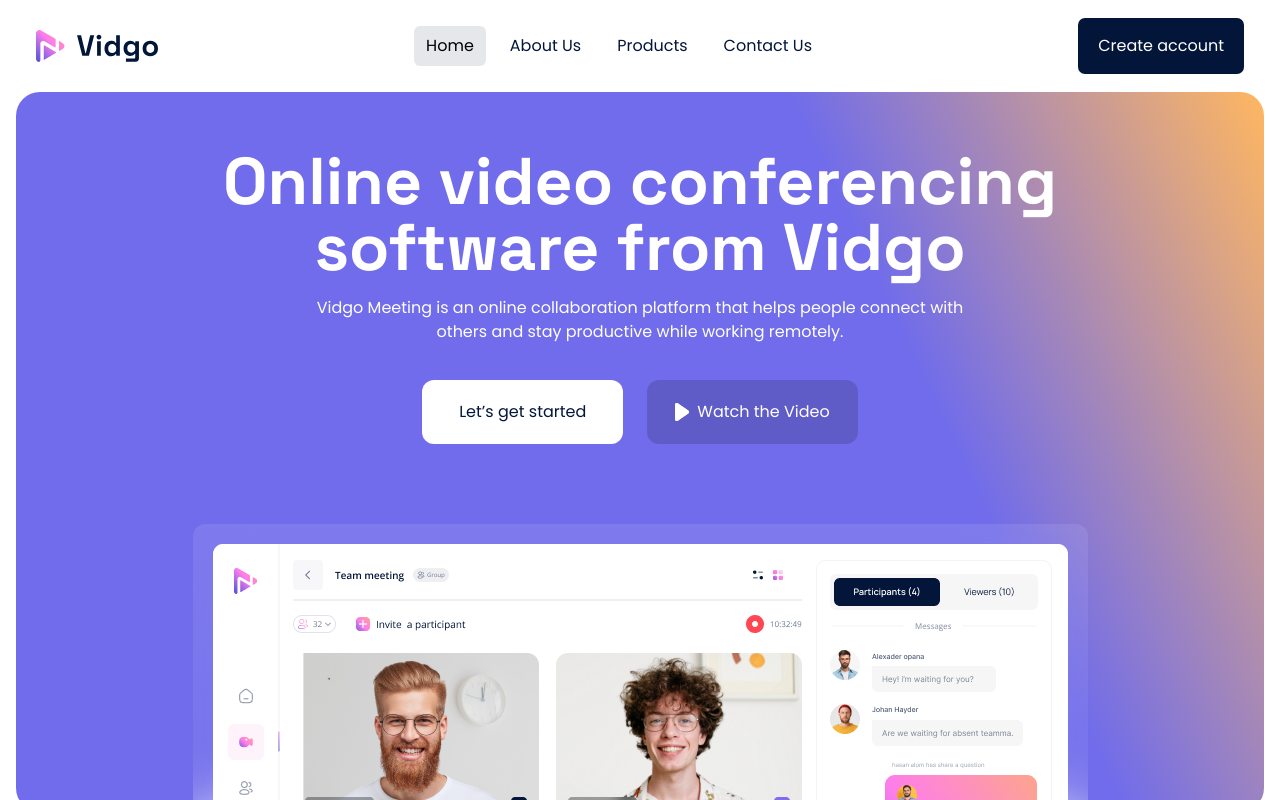
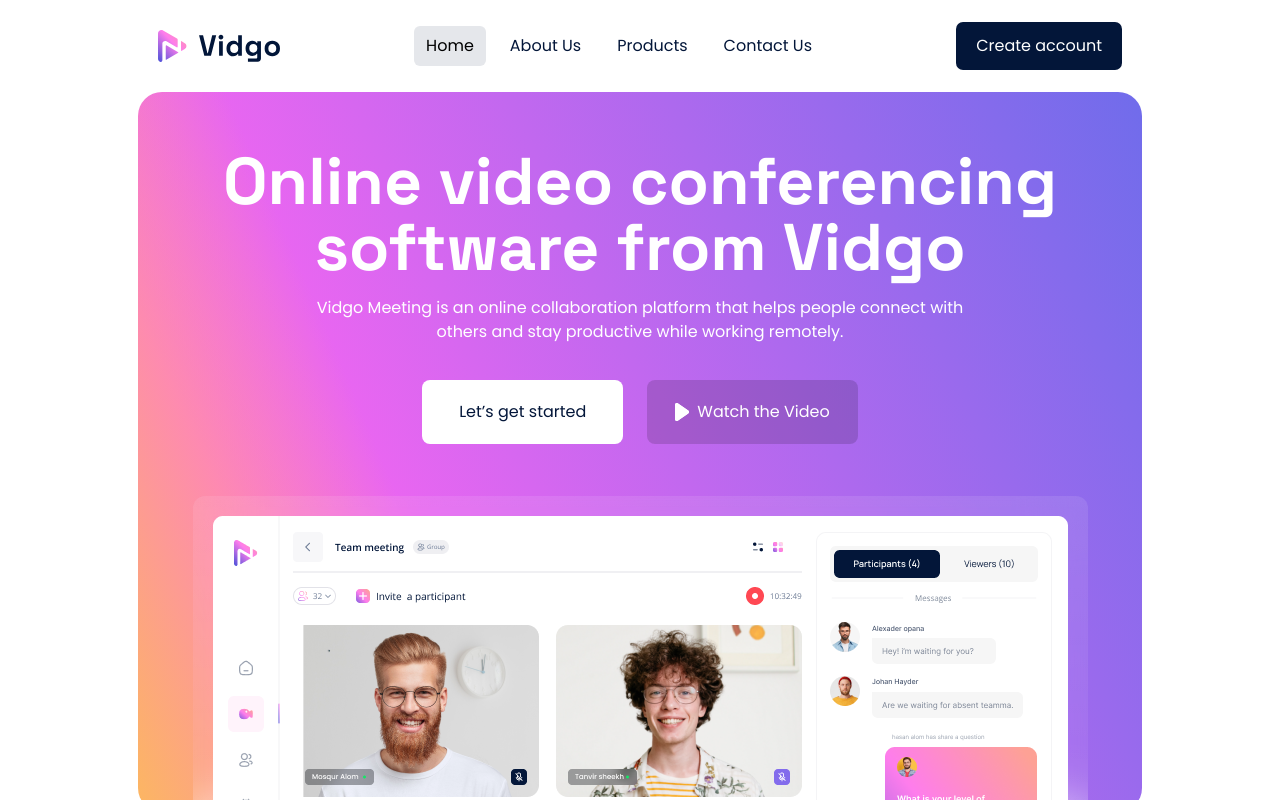
Before and after one commit to webwithyaroo/Vidgo, a React (Vite) app: page / in a window 1280 px wide. Shown: the top 800 px of the page. Built offline with nearby package versions, Linux system fonts and the light colour scheme.

Commit message:
modified home.jsx

```diff
--- a/src/Components/Nav.jsx
+++ b/src/Components/Nav.jsx
@@ -33,17 +33,16 @@ const Nav = () => {
         stiffness: 100,
       }}
       variants={navMotions}
-      className="  max-container flex justify-between items-center h-[92px] px-9 "
+      className=" sticky top-0  z-10  max-container flex justify-between items-center h-[92px] max-sm:h-[60px] px-9 max-[600px]:px-2.5 bg-white"
     >
       <div>
         <img src={logo} width={124} alt="logo" />
       </div>
       <ul
         className={` max-[800px]:navigationLink transform
-          max-[800px]:translate-x-[100%]
-       transition  duration-100 ease-in-out flex gap-3 text-sm ${
-         opened && "max-[800px]:translate-x-[0%]"
-       }`}
+
+       transition  duration-100 ease-in-out flex gap-3 text-sm
+       ${!opened && "max-[800px]:translate-x-[100%]"}`}
       >
         {/* :hidden */}
         {navLinks.map((link, index) => (
@@ -61,19 +60,19 @@ const Nav = () => {
           </li>
         ))}
       </ul>
-      <Buttons className="bg-bgAccent px-5 py-4 text-white max-[800px]:hidden">
+      <Buttons className="bg-bgAccent px-5 py-3 text-white max-[800px]:hidden">
         Create account
       </Buttons>
       <div
-        className="bg-bgAccent p-4  rounded-md  min-[800px]:hidden cursor-pointer"
+        className="bg-bgAccent p-3 relative z-50 rounded-md  min-[800px]:hidden cursor-pointer"
         onClick={handleToggle}
       >
         <img
           src={!opened ? menuBar : times}
           alt="menu"
-          width={24}
-          height={24}
-          className="text-blue-600"
+          width={20}
+          height={20}
+          className=" relative z-50"
         />
       </div>
     </motion.nav>
--- a/src/index.css
+++ b/src/index.css
@@ -13,17 +13,17 @@ img {
 }
 @layer components {
   .max-container {
-    max-width: 1536px;
+    max-width: 1036px;
     margin: 0 auto;
     padding-inline: min(7vw, 1rem);
   }
   .header-gradient {
     background: linear-gradient(
-        245deg,
+        67deg,
         #fcb564 0.67%,
         rgba(251, 111, 255, 0) 30.1%
       ),
-      linear-gradient(67deg, #706ceb 0.07%, #706ceb 82.88%);
+      linear-gradient(245deg, #706ceb 0.07%, #ff65f2 82.88%);
   }
   .bgTransparent {
     background: linear-gradient(
@@ -47,7 +47,7 @@ img {
     flex-direction: column;
     position: fixed;
     z-index: 20;
-    top: 92px;
+    top: 0;
     right: 0;
     background-color: red;
     width: 50%;
@@ -60,6 +60,12 @@ img {
       rgba(255, 255, 255, 0) 100%
     );
     backdrop-filter: blur(30px);
+  }
+  .buttonText {
+    background: linear-gradient(67deg, #706ceb 6.58%, #ff65f2 82.88%);
+    background-clip: text;
+    -webkit-background-clip: text;
+    -webkit-text-fill-color: transparent;
   }
 }
 
--- a/src/sectionFolder/Home.jsx
+++ b/src/sectionFolder/Home.jsx
@@ -9,10 +9,10 @@ const Home = () => {
     visible: { opacity: 1, y: 0, skewX: 0, skewY: 0 },
   };
   return (
-    <header className="max-container flex flex-col items-center justify-center ">
+    <header className="max-container max-sm:px-2 flex flex-col items-center justify-center ">
       <div
         className=" w-full relative text-white  header-gradient
-      h-[90vh]   rounded-[24px] px-6  "
+      h-[90vh]   rounded-[24px] max-sm:rounded-lg px-6  "
       >
         <div className="flex flex-col items-center text-center">
           <motion.h1
@@ -20,7 +20,7 @@ const Home = () => {
             animate="visible"
             variants={textVariants}
             transition={{ duration: 1 }}
-            className="font-fontSpace  text-6xl font-bold max-w-[986px] mt-14 max-lg:text-5xl max-sm:max-w-[339px]"
+            className="font-fontSpace px-3 text-6xl font-bold max-lg:w-[766px] mt-14 max-lg:text-5xl max-sm:max-w-[339px]"
           >
             Online video conferencing software from Vidgo
           </motion.h1>
@@ -37,7 +37,7 @@ const Home = () => {
             connect with others and stay productive while working remotely.
           </motion.p>
         </div>
-        <div className="flex gap-6 max-sm:flex-col max-sm:w-full items-center justify-center mt-9 mb-14 max-sm:mb-6 ">
+        <div className="flex gap-6 max-md:gap-3 max-sm:flex-col max-sm:w-full items-center justify-center mt-9 mb-7 max-sm:mb-6 ">
           <motion.button
             initial={{ opacity: 0, x: -20 }}
             animate={{ opacity: 1, x: 0 }}
@@ -46,10 +46,10 @@ const Home = () => {
               delay: 0.5,
             }}
             label=""
-            className="text-bgAccent bg-white
-          min-w-[201px] px-7 py-5 max-sm:w-full flexItem rounded-xl"
+            className="text-bgAccent  bg-white
+          min-w-[201px] px-7 py-5 max-sm:w-full flexItem rounded-lg"
           >
-            <p>Let’s get started</p>
+            <p className="max-sm:buttonText">Let’s get started</p>
           </motion.button>
 
           <motion.button
@@ -60,7 +60,7 @@ const Home = () => {
               delay: 0.5,
             }}
             className="text-white bg-bgContrast px-7 py-5
-          min-w-[201px] max-sm:w-full flexItem rounded-xl "
+          min-w-[201px] max-sm:w-full flexItem rounded-lg "
           >
             <img src={playBtn} alt="Play Button Icon" />
             <p className="pl-2">Watch the Video</p>
```
